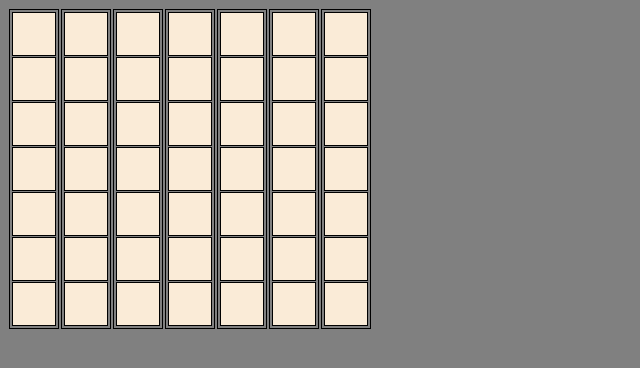
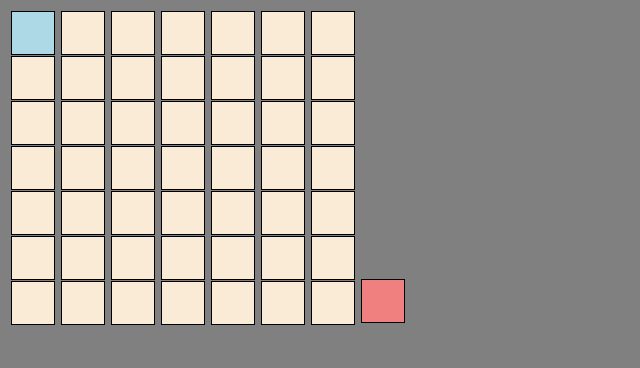
Before and after one commit to nachocua/Lab2Tp1, a plain HTML site: page tablero web desing/index.html in a window 1280 px wide. Shown: the whole page, without its empty margins (0-640 px from the left). Drawn offline with Linux system fonts and the light colour scheme.

Commit message:
Cambios en la generación del tablero

```diff
--- a/tablero web desing/index.html
+++ b/tablero web desing/index.html
@@ -1,61 +1,81 @@
 <!DOCTYPE html>
 <html lang="en">
    <head>
-    <meta charset="UTF-8">
-    <meta http-equiv="X-UA-Compatible" content="IE=11">
-    <meta name="viewport" content="width=device-width, initial-scale=1.0">
+      <meta charset="UTF-8" />
+      <meta http-equiv="X-UA-Compatible" content="IE=11" />
+      <meta name="viewport" content="width=device-width, initial-scale=1.0" />
       <title>Document</title>
-    <link rel="stylesheet" href="style.css">
+      <link rel="stylesheet" href="style.css" />
    </head>
-<body>
-    <div class="row"><div class="col"></div>
+   <body style="margin-right: 53.5%">
+      <div style="display: flex">
+         <div class="row">
+            <div class="col col-ini"></div>
             <div class="col"></div>
             <div class="col"></div>
             <div class="col"></div>
             <div class="col"></div>
             <div class="col"></div>
-    <div class="col"></div></div>
-    <div class="row"><div class="col"></div>
+            <div class="col"></div>
+         </div>
+         <div class="row">
             <div class="col"></div>
             <div class="col"></div>
             <div class="col"></div>
             <div class="col"></div>
             <div class="col"></div>
-    <div class="col"></div></div>
-    <div class="row"><div class="col"></div>
+            <div class="col"></div>
+            <div class="col"></div>
+         </div>
+         <div class="row">
             <div class="col"></div>
             <div class="col"></div>
             <div class="col"></div>
             <div class="col"></div>
             <div class="col"></div>
-    <div class="col"></div></div>
-    <div class="row"><div class="col"></div>
+            <div class="col"></div>
+            <div class="col"></div>
+         </div>
+         <div class="row">
             <div class="col"></div>
             <div class="col"></div>
             <div class="col"></div>
             <div class="col"></div>
             <div class="col"></div>
-    <div class="col"></div></div>
-    <div class="row"><div class="col"></div>
+            <div class="col"></div>
+            <div class="col"></div>
+         </div>
+         <div class="row">
             <div class="col"></div>
             <div class="col"></div>
             <div class="col"></div>
             <div class="col"></div>
             <div class="col"></div>
-    <div class="col"></div></div>
-    <div class="row"><div class="col"></div>
+            <div class="col"></div>
+            <div class="col"></div>
+         </div>
+         <div class="row">
             <div class="col"></div>
             <div class="col"></div>
             <div class="col"></div>
             <div class="col"></div>
             <div class="col"></div>
-    <div class="col"></div></div>
-    <div class="row"><div class="col"></div>
+            <div class="col"></div>
+            <div class="col"></div>
+         </div>
+         <div class="row">
             <div class="col"></div>
             <div class="col"></div>
             <div class="col"></div>
             <div class="col"></div>
             <div class="col"></div>
-    <div class="col"></div></div>
+            <div class="col"></div>
+            <div class="col"></div>
+         </div>
+         <div class="row">
+            <div class="col-mod"></div>
+            <div class="col col-final"></div>
+         </div>
+      </div>
    </body>
 </html>
--- a/tablero web desing/style.css
+++ b/tablero web desing/style.css
@@ -11,13 +11,25 @@ body {
    min-width: 40px;
    margin: 1px;
    padding: 1px;
-   border: black solid 1px;
 }
 
 .col {
    background-color: antiquewhite;
+   border: black solid 1px;
 }
 
 .col:hover {
    opacity: 50%;
 }
+
+.col-mod {
+   background-color: gray;
+   min-height: 268px;
+}
+
+.col-final {
+   background-color: lightcoral;
+}
+.col-ini {
+   background-color: lightblue;
+}
```
Also changed, not shown: 8 other files. Lines whose indentation alone changed are shown as unchanged.
